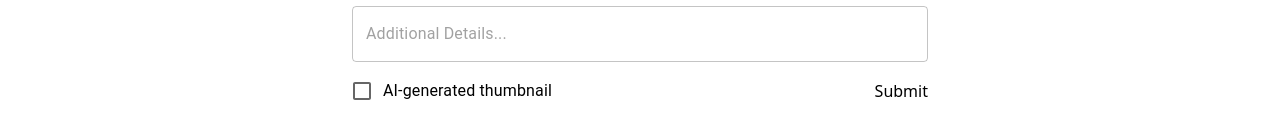
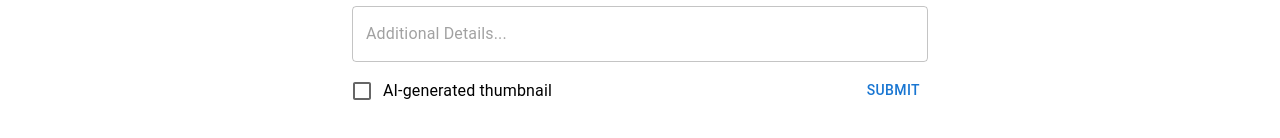
Before and after one commit to Acousticdesk/deved-event-planner, a React (Vite) app: page /create-event in a window 1280 px wide. Shown: the part 328-466 px from the top of the page. Built offline with nearby package versions, Linux system fonts and the light colour scheme.

Commit message:
fix the submit create event button styles

```diff
--- a/src/pages/CreateEvent.tsx
+++ b/src/pages/CreateEvent.tsx
@@ -1,6 +1,7 @@
 import { Layout } from '../components/Layout.tsx';
 import Container from '@mui/material/Container';
 import Checkbox from '@mui/material/Checkbox'
+import Button from '@mui/material/Button'
 import FormControlLabel from '@mui/material/FormControlLabel'
 import { useForm, SubmitHandler } from "react-hook-form"
 import { useState } from "react"
@@ -51,7 +52,7 @@ export function CreateEvent() {
             <TextField placeholder="Additional Details..." fullWidth className="block mb-2" />
             <div className="flex justify-between">
               <FormControlLabel control={<Checkbox />} label="AI-generated thumbnail" />
-              <input type="submit" />
+              <Button type="submit">Submit</Button>
             </div>
             {hasToast && <Toast severity="success" message={`${eventName} event was created`} />}
           </form>
```
